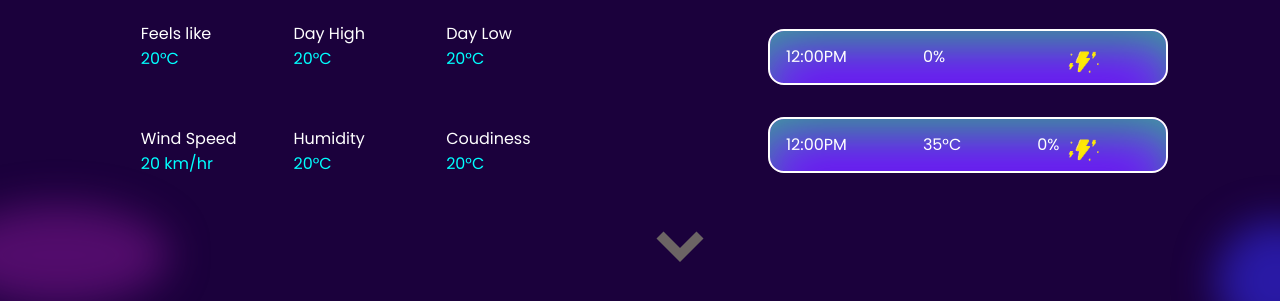
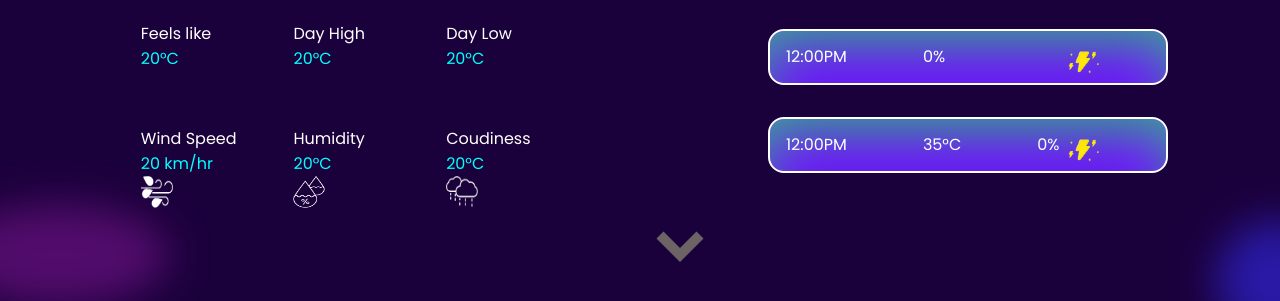
Before and after one commit to invtfl-bharti/Weather-App, a plain HTML site: page index.html in a window 1280 px wide. Shown: the part 499-800 px from the top of the page. Drawn offline with nearby package versions, Linux system fonts and the light colour scheme.

Commit message:
files updated

```diff
--- a/index.html
+++ b/index.html
@@ -103,6 +103,9 @@
                     <div class="stat1-value">
                         <p>20 km/hr</p>
                     </div>
+                    <div class="wind-image">
+                        <img src="./images/Wind.png" alt="" srcset="">
+                    </div>
                 </div>
                 <div id="humid">
                     <div class="stat1">
@@ -111,6 +114,9 @@
                     <div class="stat1-value">
                         <p>20°C</p>
                     </div>
+                    <div class="humid-image">
+                        <img src="./images/Humid-img.png" alt="" srcset="">
+                    </div>
                 </div>
                 <div id="cloudy">
                     <div class="stat1">
@@ -118,6 +124,9 @@
                     </div>
                     <div class="stat1-value">
                         <p>20°C</p>
+                    </div>
+                    <div class="cloud-image">
+                        <img src="./images/rain-img.png" alt="" srcset="">
                     </div>
                 </div>
             </div>
--- a/style.css
+++ b/style.css
@@ -311,3 +311,17 @@ body {
     width: 3rem;
     object-fit: cover;
 }
+
+
+.wind-image img{
+     height: 2rem;
+     width: 2rem;
+}
+.humid-image img{
+     height: 2rem;
+     width: 2rem;
+}
+.cloud-image img{
+     height: 2rem;
+     width: 2rem;
+}
```
